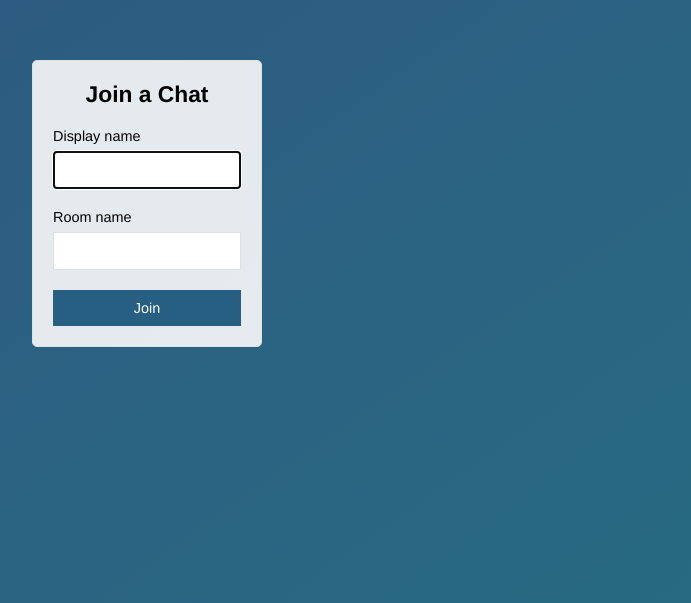
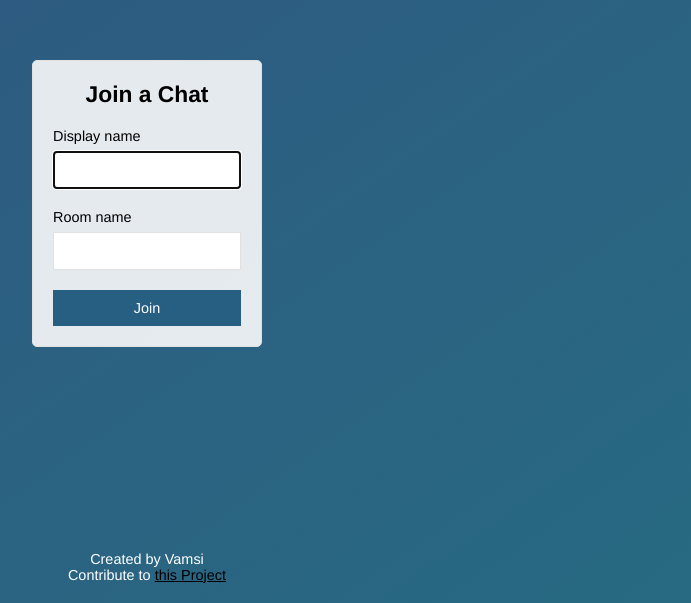
Before and after one commit to satyavamsi/nodeChatApp, a website: page public/index.html in a window 1280 px wide. Shown: the part 197-800 px from the top of the page, without its empty margins (493-1184 px from the left). Drawn offline with Linux system fonts and the light colour scheme.

Commit message:
added footer and link to the project

```diff
--- a/public/index.html
+++ b/public/index.html
@@ -3,7 +3,7 @@
 
 <head>
   <meta charset="utf-8">
-  <title>Join | ChatApp</title>
+  <title>Join</title>
   <meta name="viewport" content="width=device-width, initial-scale=1, user-scalable=no">
   <link rel="stylesheet" href="/css/styles.css">
 </head>
@@ -27,6 +27,12 @@
       </div>
     </form>
   </div>
+
+    <div style="position: absolute;bottom:0;text-align: center;color:white; padding-bottom:20px;">
+      <p>Created by Vamsi</p>
+      <p>Contribute to <a href="https://github.com/satyavamsi/nodeChatApp" style="color: black;">this Project</a></p>
+    </div>
+
 </body>
 
 </html>
```
Also changed, not shown: public/chat.html (+7 -1 lines).
